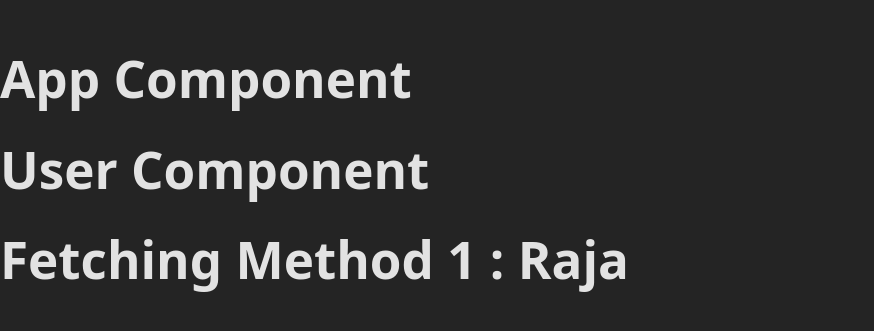
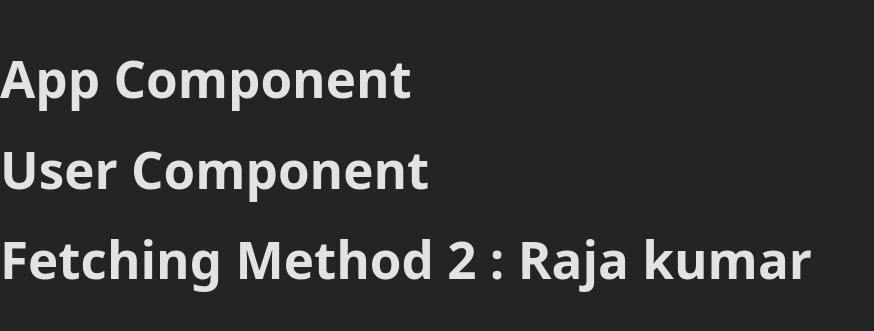
Before and after one commit to ajarubab/react-19-learning-2025, a React (Vite) app: page / in a window 1280 px wide. Shown: the part 231-562 px from the top of the page, without its empty margins (0-874 px from the left). Built offline with nearby package versions, Linux system fonts and the light colour scheme.

Commit message:
fetching data passed to child component method 2

```diff
--- a/src/App.jsx
+++ b/src/App.jsx
@@ -1,10 +1,11 @@
 import User from "./user";
 
 function App(){
+    let myName = "Raja kumar "
     return(
         <div>
             <h1>App Component</h1>
-            <User myName = "Raja"/>
+            <User data = {myName}/>
         </div>
     )
 }
--- a/src/user.jsx
+++ b/src/user.jsx
@@ -1,8 +1,8 @@
-function User(data){
+function User({data}){
     return (
         <div>
             <h1>User Component</h1>
-            <h1>Fetching Method 1 : {data.myName}</h1>
+            <h1>Fetching Method 2 : {data}</h1>
         </div>
 )
 }
```
